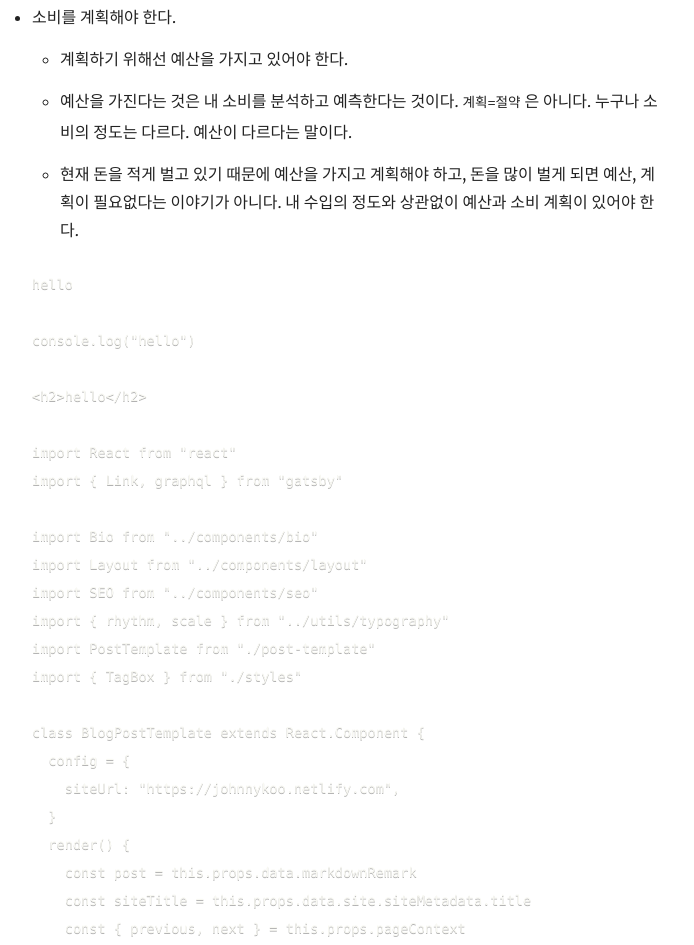
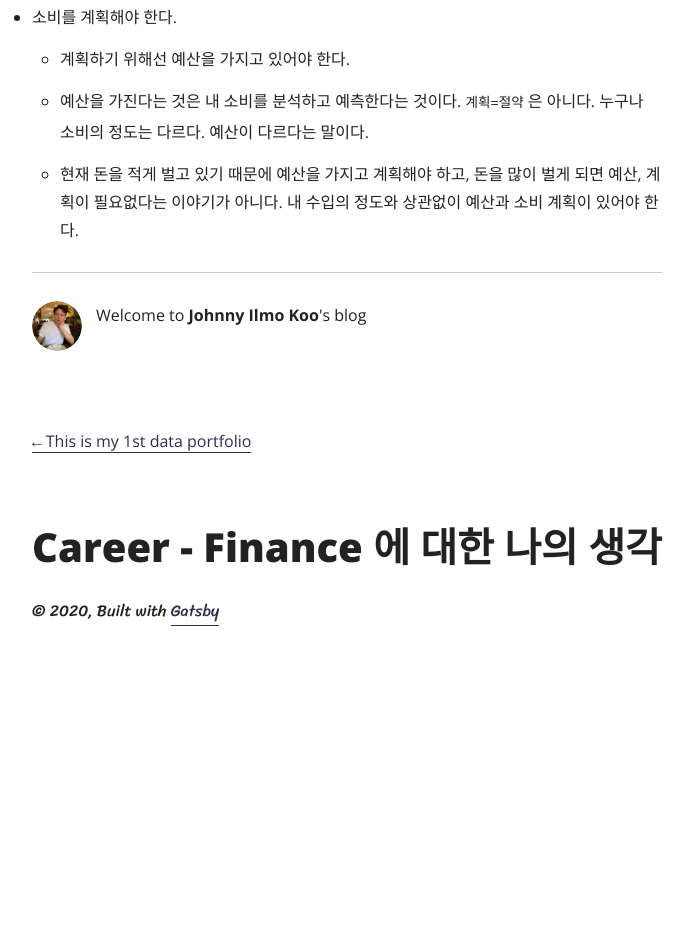
Before and after one commit to johnnykoo84/johnnykoo-blog, a Gatsby site: page /article/en/career-lambda-finance/ in a window 1280 px wide. Shown: the part 815-1760 px from the top of the page, without its empty margins (293-987 px from the left). After the commit the page ends 1482 px from the top, so only its background shows below. Built offline with nearby package versions, Linux system fonts and the light colour scheme; Gatsby itself is replaced by a stand-in of ours; some packages are replaced by stand-ins of ours.

Commit message:
Apply Open Sans to all element

````diff
--- a/content/blog/article/en/career-lambda-finance.md
+++ b/content/blog/article/en/career-lambda-finance.md
@@ -18,138 +18,3 @@ date: "2020-02-11T00:00:00.284Z"
   - 계획하기 위해선 예산을 가지고 있어야 한다.
   - 예산을 가진다는 것은 내 소비를 분석하고 예측한다는 것이다. `계획=절약` 은 아니다. 누구나 소비의 정도는 다르다. 예산이 다르다는 말이다.
   - 현재 돈을 적게 벌고 있기 때문에 예산을 가지고 계획해야 하고, 돈을 많이 벌게 되면 예산, 계획이 필요없다는 이야기가 아니다. 내 수입의 정도와 상관없이 예산과 소비 계획이 있어야 한다.
-
-```bash
-hello
-```
-
-```javascript
-console.log("hello")
-```
-
-```html
-<h2>hello</h2>
-```
-
-```jsx
-import React from "react"
-import { Link, graphql } from "gatsby"
-
-import Bio from "../components/bio"
-import Layout from "../components/layout"
-import SEO from "../components/seo"
-import { rhythm, scale } from "../utils/typography"
-import PostTemplate from "./post-template"
-import { TagBox } from "./styles"
-
-class BlogPostTemplate extends React.Component {
-  config = {
-    siteUrl: "https://johnnykoo.netlify.com",
-  }
-  render() {
-    const post = this.props.data.markdownRemark
-    const siteTitle = this.props.data.site.siteMetadata.title
-    const { previous, next } = this.props.pageContext
-
-    return (
-      <Layout location={this.props.location} title={siteTitle}>
-        <SEO
-          title={post.frontmatter.title}
-          description={post.frontmatter.description || post.excerpt}
-        />
-        <h1
-          style={{
-            marginTop: rhythm(1),
-            marginBottom: 0,
-          }}
-        >
-          {post.frontmatter.title}
-        </h1>
-        <p
-          style={{
-            ...scale(-1 / 5),
-            display: `block`,
-            marginBottom: rhythm(1),
-          }}
-        >
-          {post.frontmatter.date}
-        </p>
-        <p
-          style={{
-            ...scale(-1 / 5),
-            display: `block`,
-            // marginBottom: rhythm(1),
-          }}
-        >
-          {post.frontmatter.tags
-            ? post.frontmatter.tags.map((tag, i) => [
-                <TagBox key={i}>{tag}</TagBox>,
-              ])
-            : null}
-        </p>
-        <div dangerouslySetInnerHTML={{ __html: post.html }} />
-        <hr
-          style={{
-            marginBottom: rhythm(1),
-          }}
-        />
-        <Bio />
-
-        <ul
-          style={{
-            display: `flex`,
-            flexWrap: `wrap`,
-            justifyContent: `space-between`,
-            listStyle: `none`,
-            padding: 0,
-          }}
-        >
-          <li>
-            {previous && (
-              <Link to={previous.fields.slug} rel="prev">
-                ← {previous.frontmatter.title}
-              </Link>
-            )}
-          </li>
-          <li>
-            {next && (
-              <Link to={next.fields.slug} rel="next">
-                {next.frontmatter.title} →
-              </Link>
-            )}
-          </li>
-        </ul>
-        <PostTemplate
-          config={this.config}
-          post={post}
-          location={this.props.location}
-        />
-      </Layout>
-    )
-  }
-}
-
-export default BlogPostTemplate
-
-export const pageQuery = graphql`
-  query BlogPostBySlug($slug: String!) {
-    site {
-      siteMetadata {
-        title
-        author
-        description
-      }
-    }
-    markdownRemark(fields: { slug: { eq: $slug } }) {
-      id
-      excerpt(pruneLength: 160)
-      html
-      frontmatter {
-        title
-        date(formatString: "MMMM DD, YYYY")
-        tags
-      }
-    }
-  }
-`
-```
--- a/src/styles/global.css
+++ b/src/styles/global.css
@@ -8,7 +8,9 @@ html {
 
 h1,
 h2,
-h3 {
+h3,
+p,
+li {
   font-family: "open sans", "Roboto Mono", monospace;
 }
 
````
